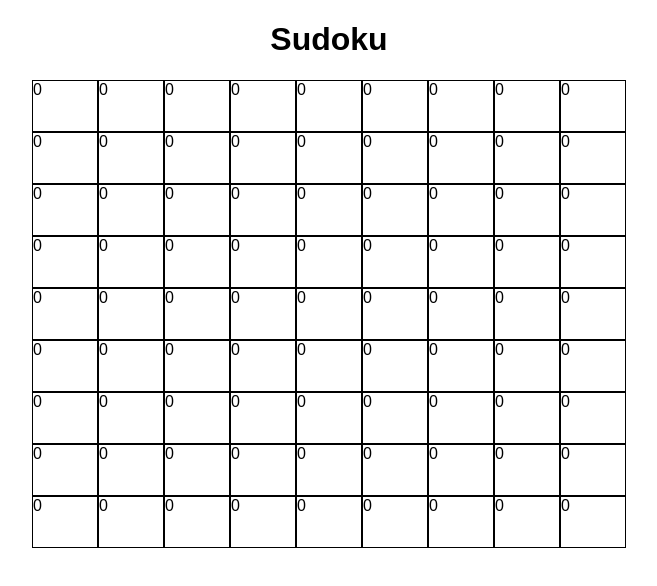
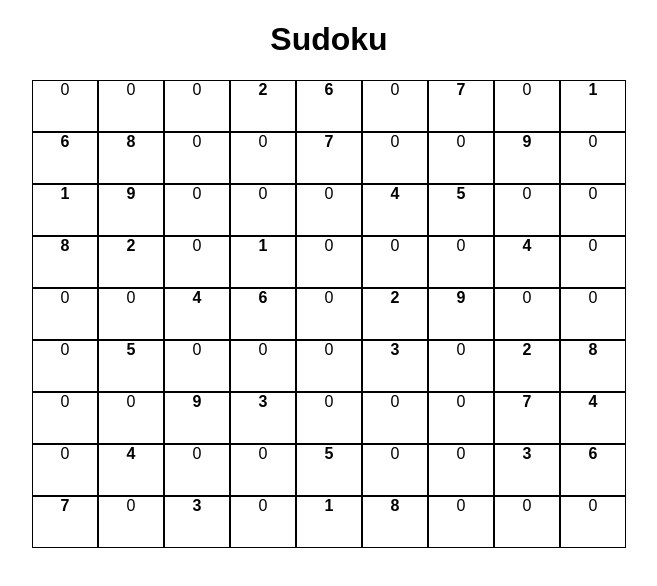
Before and after one commit to jtak93/sudoku, a React (Create React App) app: page / in a window 1280 px wide. Shown: the top 586 px of the page, without its empty margins (311-968 px from the left). Built offline with nearby package versions, Linux system fonts and the light colour scheme.

Commit message:
add immutable board state with example puzzle

```diff
--- a/src/Components/SudokuBoard/index.js
+++ b/src/Components/SudokuBoard/index.js
@@ -2,17 +2,25 @@ import React, { Component } from 'react';
 import './style.css';
 import SudokuRow from '../SudokuRow';
 
-const board = [
-  [0,0,0,0,0,0,0,0,0],
-  [0,0,0,0,0,0,0,0,0],
-  [0,0,0,0,0,0,0,0,0],
-  [0,0,0,0,0,0,0,0,0],
-  [0,0,0,0,0,0,0,0,0],
-  [0,0,0,0,0,0,0,0,0],
-  [0,0,0,0,0,0,0,0,0],
-  [0,0,0,0,0,0,0,0,0],
-  [0,0,0,0,0,0,0,0,0]
+const newBoard = [
+  [0,0,0,2,6,0,7,0,1],
+  [6,8,0,0,7,0,0,9,0],
+  [1,9,0,0,0,4,5,0,0],
+  [8,2,0,1,0,0,0,4,0],
+  [0,0,4,6,0,2,9,0,0],
+  [0,5,0,0,0,3,0,2,8],
+  [0,0,9,3,0,0,0,7,4],
+  [0,4,0,0,5,0,0,3,6],
+  [7,0,3,0,1,8,0,0,0]
 ]
+
+// To differentiate between starting numbers and immutable inputs
+let board = newBoard.map( row => {
+  return row.map( value => {
+    if (value) return { value: value, isImmutable: true };
+    return { value: value, isImmutable: false };
+  })
+})
 
 class SudokuBoard extends Component {
   render() {
--- a/src/Components/SudokuRow/index.js
+++ b/src/Components/SudokuRow/index.js
@@ -10,7 +10,7 @@ class SudokuRow extends Component {
     return (
       <div className="Sudoku-row">
         { this.props.row.map((sq, idx) => {
-          return <SudokuSquare key={ idx } value={ sq }/>
+          return <SudokuSquare key={ idx } sq={ sq }/>
         }) }
       </div>
     );
--- a/src/Components/SudokuSquare/index.js
+++ b/src/Components/SudokuSquare/index.js
@@ -1,14 +1,27 @@
 import React, { Component } from 'react';
 import './style.css'
 
-class SudokuSquare extends Component {
-  render() {
-    return (
-      <div className="Sudoku-square">
-        {this.props.value}
+const SudokuSquare = (props) => {
+  let square;
+  if (props.sq.isImmutable) {
+    square = (
+      <div className="Immutable-sudoku-square">
+        {props.sq.value}
       </div>
-    );
+    )
+  } else {
+    square = (
+      <div className="Mutable-sudoku-square" onClick={function(){console.log('clicked')}}>
+        {props.sq.value}
+      </div>
+    )
   }
+  return (
+    <div className="Sudoku-square">
+      {square}
+    </div>
+  )
 }
 
+
 export default SudokuSquare;
--- a/src/Components/SudokuSquare/style.css
+++ b/src/Components/SudokuSquare/style.css
@@ -5,3 +5,14 @@
   min-height: 50px;
   display: inline-flex;
 }
+
+.Immutable-sudoku-square {
+  width: 100%;
+  margin: 0 auto;
+  font-weight: bold;
+}
+
+.Mutable-sudoku-square {
+  width: 100%;
+  margin: 0 auto;
+}
```
